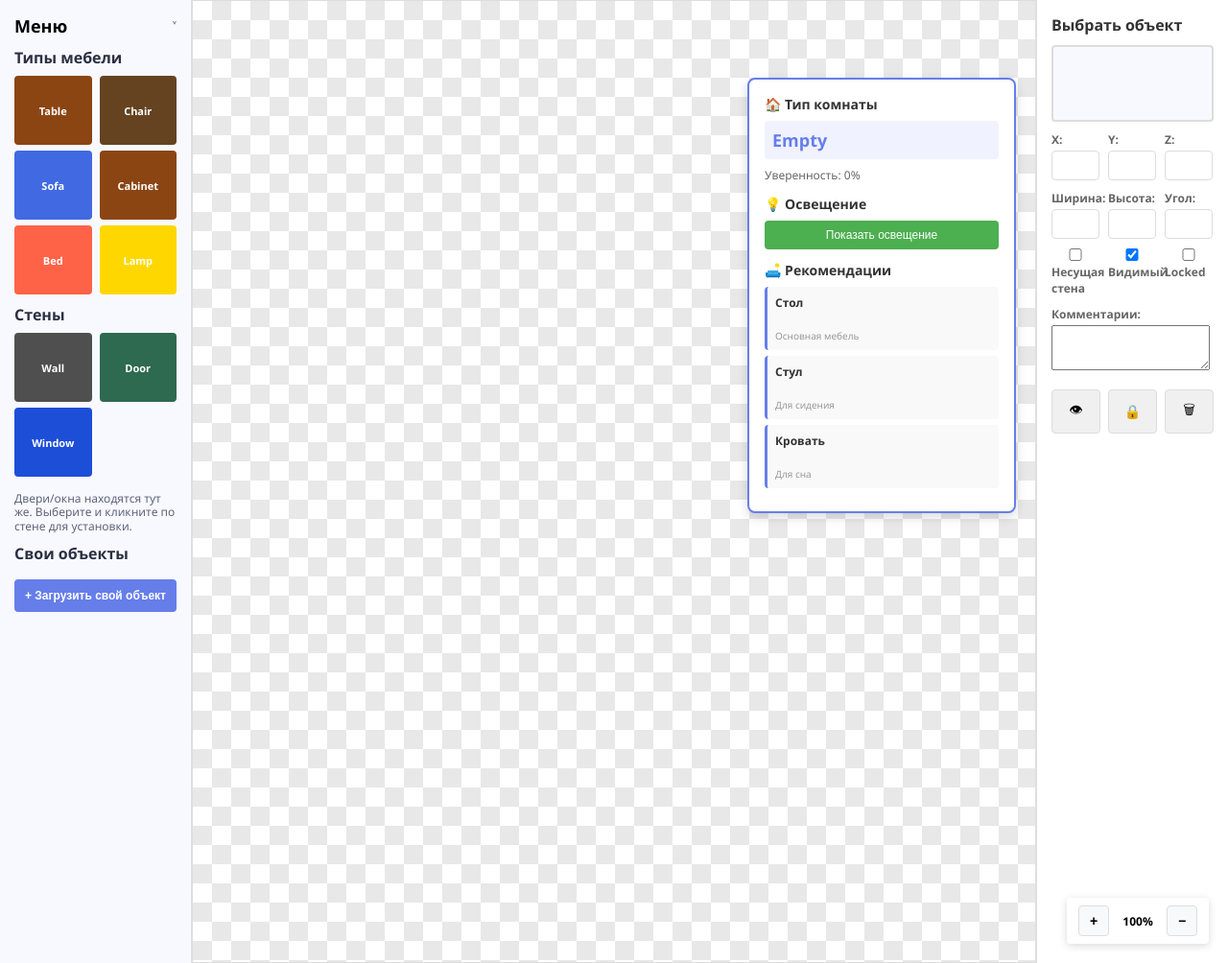
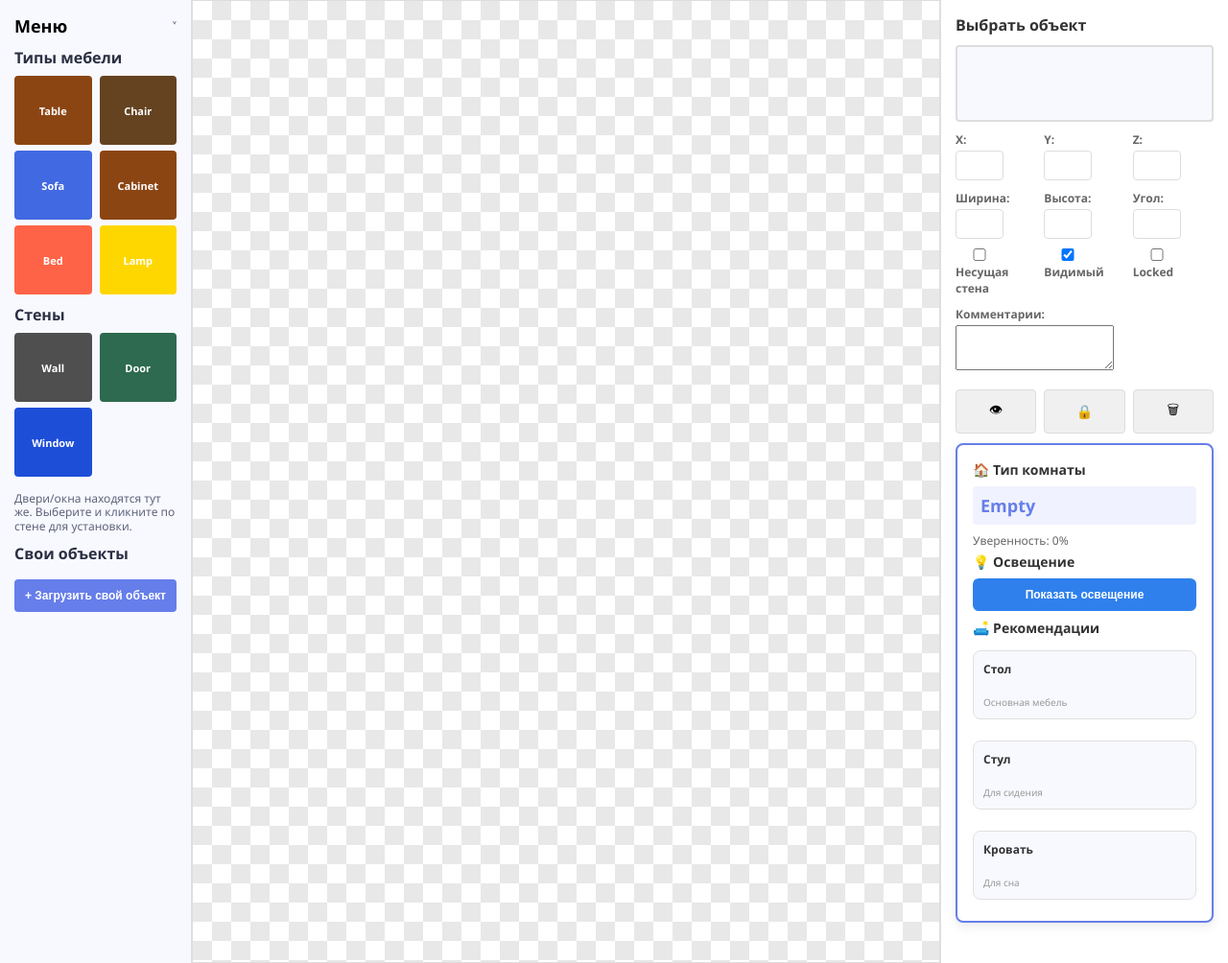
Before and after one commit to SharipovTAI/FurniturePlannerWeb, a Django app: page / in a window 1280 px wide. Shown: the part 60-1064 px from the top of the page at 96% size. Run offline with Django 5.2, Linux system fonts and the light colour scheme.

Commit message:
Добавление функционала 5 недели

```diff
--- a/static/css/style.css
+++ b/static/css/style.css
@@ -253,7 +253,7 @@ html, body {
 
 /* Inspector */
 .inspector {
-  width: 200px;
+  width: 300px;
   background: white;
   border-left: 1px solid #e0e0e0;
   padding: 15px;
@@ -505,19 +505,51 @@ html, body {
 
 /* Room Info Panel */
 .room-info-panel {
-  position: absolute;
-  right: 20px;
-  top: 80px;
-  width: 280px;
+  position: relative;
+  width: 100%;
   background: white;
   border-radius: 8px;
-  box-shadow: 0 4px 12px rgba(0, 0, 0, 0.15);
+  box-shadow: 0 4px 12px rgba(0, 0, 0, 0.08);
   padding: 16px;
-  max-height: 500px;
+  max-height: 600px;
   overflow-y: auto;
-  z-index: 100;
   border: 2px solid #667eea;
 }
+
+.room-info-panel .room-info h4 {
+  margin-top: 0;
+}
+
+.room-info-panel .recommendations {
+  list-style: none;
+  padding: 0;
+  margin: 0;
+  display: grid;
+  gap: 10px;
+}
+
+.room-info-panel .recommendations li {
+  background: #f8f9ff;
+  border: 1px solid #e0e0e0;
+  border-radius: 8px;
+  padding: 10px;
+}
+
+.room-info-panel .lighting-toggle {
+  width: 100%;
+  padding: 10px;
+  border: none;
+  border-radius: 6px;
+  background: #2f80ed;
+  color: white;
+  cursor: pointer;
+  font-weight: 700;
+}
+
+.room-info-panel .lighting-toggle:hover {
+  background: #1f6fdd;
+}
+
 
 .room-info h4 {
   margin: 12px 0 8px 0;
--- a/static/js/app.js
+++ b/static/js/app.js
@@ -49,6 +49,8 @@ let appState = {
   measureStartPoint: null,
   measurePreviewEndPoint: null,
   measureLines: [],
+  userProjects: [], // Список проектов пользователя
+  currentProjectIndex: -1, // Индекс текущего проекта в списке
 };
 
 // Modal state
@@ -68,6 +70,7 @@ async function init() {
     if (currentProjectId) {
       await loadProject(currentProjectId);
     }
+    await loadUserProjects(); // Загрузить список проектов для навигации
   }
 }
 
@@ -248,6 +251,25 @@ async function saveProject() {
   }
 }
 
+async function getUserProjects() {
+  if (!authToken) return [];
+
+  try {
+    const response = await fetch(`${API_URL}/projects/`, {
+      headers: {
+        'Authorization': `Token ${authToken}`,
+      },
+    });
+
+    if (!response.ok) throw new Error('Failed to load projects');
+    const projects = await response.json();
+    return projects;
+  } catch (error) {
+    console.error('Error loading projects:', error);
+    return [];
+  }
+}
+
 async function downloadProject() {
   if (!currentProjectId) {
     alert('No project to download');
@@ -327,6 +349,59 @@ async function loadProject(projectId) {
   } catch (error) {
     console.error('Error loading project:', error);
   }
+}
+
+async function loadUserProjects() {
+  appState.userProjects = await getUserProjects();
+  // Найти индекс текущего проекта
+  if (currentProjectId) {
+    appState.currentProjectIndex = appState.userProjects.findIndex(p => p.id === currentProjectId);
+  } else {
+    appState.currentProjectIndex = -1;
+  }
+}
+
+async function switchToProject(index) {
+  if (index < 0 || index >= appState.userProjects.length) return;
+
+  const project = appState.userProjects[index];
+  appState.currentProjectIndex = index;
+  currentProjectId = project.id;
+  localStorage.setItem('currentProjectId', currentProjectId);
+  await loadProject(project.id);
+}
+
+async function showProjectList() {
+  await loadUserProjects();
+
+  if (appState.userProjects.length === 0) {
+    alert('No projects found. Create a project first.');
+    return;
+  }
+
+  const projectList = appState.userProjects.map((project, index) =>
+    `${index + 1}. ${project.name} ${index === appState.currentProjectIndex ? '(current)' : ''}`
+  ).join('\n');
+
+  const choice = prompt(`Select project number:\n${projectList}`);
+  if (choice) {
+    const index = parseInt(choice) - 1;
+    if (index >= 0 && index < appState.userProjects.length) {
+      await switchToProject(index);
+    }
+  }
+}
+
+async function previousProject() {
+  if (appState.userProjects.length === 0) return;
+  const newIndex = appState.currentProjectIndex > 0 ? appState.currentProjectIndex - 1 : appState.userProjects.length - 1;
+  await switchToProject(newIndex);
+}
+
+async function nextProject() {
+  if (appState.userProjects.length === 0) return;
+  const newIndex = appState.currentProjectIndex < appState.userProjects.length - 1 ? appState.currentProjectIndex + 1 : 0;
+  await switchToProject(newIndex);
 }
 
 // =============== CUSTOM OBJECTS ===============
@@ -632,6 +707,7 @@ function setupCanvasEventListeners() {
   canvas.addEventListener('dragover', handleCanvasDragOver);
   canvas.addEventListener('dragleave', handleCanvasDragLeave);
   canvas.addEventListener('drop', handleCanvasDrop);
+  canvas.addEventListener('click', handleCanvasClick);
   canvas.addEventListener('click', handleCanvasMeasureClick, true);
   canvas.addEventListener('mousemove', handleCanvasMouseMove);
   canvas.addEventListener('mouseup', handleCanvasMouseUp);
@@ -645,6 +721,24 @@ function getCanvasPointerPosition(e) {
     x: e.clientX - rect.left,
     y: e.clientY - rect.top,
   };
+}
+
+function handleCanvasClick(e) {
+  // Don't handle if in measure mode or clicking on object
+  if (appState.isMeasureMode || e.target !== document.getElementById('canvas')) return;
+
+  const point = getCanvasPointerPosition(e);
+  const room = getRoomAtPoint(point);
+
+  if (room) {
+    // Clear selection and update room info for clicked room
+    appState.selectedObject = null;
+    updateInspector();
+    updateRoomInfoPanel(room);
+  } else {
+    // Clicked outside any room - show overall info
+    updateRoomInfoPanel();
+  }
 }
 
 function handleCanvasMeasureClick(e) {
@@ -1249,6 +1343,39 @@ function projectPolygon(points, axis) {
   return { min, max };
 }
 
+function isPointInPolygon(point, polygon) {
+  let inside = false;
+  for (let i = 0, j = polygon.length - 1; i < polygon.length; j = i++) {
+    const xi = polygon[i].x, yi = polygon[i].y;
+    const xj = polygon[j].x, yj = polygon[j].y;
+    if (((yi > point.y) !== (yj > point.y)) &&
+        (point.x < (xj - xi) * (point.y - yi) / (yj - yi) + xi)) {
+      inside = !inside;
+    }
+  }
+  return inside;
+}
+
+function getRoomAtPoint(point) {
+  for (const room of appState.detectedRooms) {
+    if (isPointInPolygon(point, room.polygon)) {
+      return room;
+    }
+  }
+  return null;
+}
+
+function getFurnitureInRoom(room) {
+  if (!room) return [];
+
+  return appState.canvasObjects.filter(obj => {
+    if (obj.type !== 'furniture') return false;
+
+    // Check if object center is inside room polygon
+    return isPointInPolygon({ x: obj.x, y: obj.y }, room.polygon);
+  });
+}
+
 function polygonsOverlap(polyA, polyB) {
   const polygons = [polyA, polyB];
   for (const polygon of polygons) {
@@ -1829,16 +1956,16 @@ function setupInspectorEventListeners() {
       const obj = appState.selectedObject;
 
       switch (field) {
-        case 'x': obj.x = parseFloat(fieldX.value) || obj.x; break;
-        case 'y': obj.y = parseFloat(fieldY.value) || obj.y; break;
-        case 'z': obj.z = parseInt(fieldZ.value) || obj.z; break;
-        case 'width': obj.width = parseFloat(fieldWidth.value) || obj.width; break;
-        case 'height': obj.height = parseFloat(fieldHeight.value) || obj.height; break;
-        case 'angle': obj.angle = parseInt(fieldAngle.value) || 0; break;
-        case 'bearing': obj.bearing = fieldBearing.checked; break;
-        case 'visible': obj.visible = fieldVisible.checked; break;
-        case 'locked': obj.locked = fieldLocked.checked; break;
-        case 'comment': obj.comment = fieldComment.value; break;
+        case 'x': obj.x = parseFloat(fieldX?.value) || obj.x; break;
+        case 'y': obj.y = parseFloat(fieldY?.value) || obj.y; break;
+        case 'z': obj.z = parseInt(fieldZ?.value) || obj.z; break;
+        case 'width': obj.width = parseFloat(fieldWidth?.value) || obj.width; break;
+        case 'height': obj.height = parseFloat(fieldHeight?.value) || obj.height; break;
+        case 'angle': obj.angle = parseInt(fieldAngle?.value) || 0; break;
+        case 'bearing': obj.bearing = fieldBearing?.checked; break;
+        case 'visible': obj.visible = fieldVisible?.checked; break;
+        case 'locked': obj.locked = fieldLocked?.checked; break;
+        case 'comment': obj.comment = fieldComment?.value; break;
       }
 
       saveToLocalStorage();
@@ -1847,13 +1974,14 @@ function setupInspectorEventListeners() {
   };
 
   [fieldX, fieldY, fieldZ, fieldWidth, fieldHeight, fieldAngle].forEach(field => {
+    if (!field) return;
     field.addEventListener('change', updateField(field.id.split('-')[1]));
   });
 
-  fieldBearing.addEventListener('change', updateField('bearing'));
-  fieldVisible.addEventListener('change', updateField('visible'));
-  fieldLocked.addEventListener('change', updateField('locked'));
-  fieldComment.addEventListener('change', updateField('comment'));
+  if (fieldBearing) fieldBearing.addEventListener('change', updateField('bearing'));
+  if (fieldVisible) fieldVisible.addEventListener('change', updateField('visible'));
+  if (fieldLocked) fieldLocked.addEventListener('change', updateField('locked'));
+  if (fieldComment) fieldComment.addEventListener('change', updateField('comment'));
 
   btnDelete.addEventListener('click', () => {
     if (appState.selectedObject) {
@@ -1885,27 +2013,11 @@ function setupInspectorEventListeners() {
   });
 }
 
-// =============== ZOOM ===============
-function setupZoomEventListeners() {
-  const zoomInBtn = document.getElementById('zoomInBtn');
-  const zoomOutBtn = document.getElementById('zoomOutBtn');
-  const zoomLabel = document.getElementById('zoomLabel');
-
-  zoomInBtn.addEventListener('click', () => {
-    appState.zoom = Math.min(appState.zoom + 0.1, 3);
-    zoomLabel.textContent = Math.round(appState.zoom * 100) + '%';
-  });
-
-  zoomOutBtn.addEventListener('click', () => {
-    appState.zoom = Math.max(appState.zoom - 0.1, 0.5);
-    zoomLabel.textContent = Math.round(appState.zoom * 100) + '%';
-  });
-}
 
 // =============== ROOM TYPE DETECTION ===============
-function detectRoomType() {
-  const furniture = appState.canvasObjects.filter(obj => obj.type === 'furniture');
-  const subtypes = furniture.map(f => f.subtype.toLowerCase());
+function detectRoomType(furniture = null) {
+  const furnitureList = furniture || appState.canvasObjects.filter(obj => obj.type === 'furniture');
+  const subtypes = furnitureList.map(f => f.subtype.toLowerCase());
 
   // Count furniture types
   const counts = {
@@ -1936,7 +2048,7 @@ function detectRoomType() {
   } else if (counts.cabinet >= 2) {
     roomType = 'Гардероб';
     confidence = 0.65;
-  } else if (furniture.length > 0) {
+  } else if (furnitureList.length > 0) {
     roomType = 'Неизвестная';
     confidence = 0.3;
   }
@@ -2022,7 +2134,7 @@ function analyzeLighting() {
   // Размер области анализа (подберите под свой проект)
   const width = 2000;
   const height = 1600;
-  const gridSize = 10; // чем меньше, тем точнее, но медленнее
+  const gridSize = 1; // чем меньше, тем точнее, но медленнее
   const xOffset = 0;
   const yOffset = 0;
 
@@ -2183,15 +2295,17 @@ function createStandardRoom(width, height) {
   renderCanvas();
 }
 // =============== UI UPDATES ===============
-function updateRoomInfoPanel() {
-  const roomInfo = detectRoomType();
+function updateRoomInfoPanel(room = null) {
+  const furniture = room ? getFurnitureInRoom(room) : null;
+  const roomInfo = detectRoomType(furniture);
   const infoPanelSelector = '#room-info-panel';
 
   if (!document.querySelector(infoPanelSelector)) {
     const panel = document.createElement('div');
     panel.id = 'room-info-panel';
     panel.className = 'room-info-panel';
-    document.querySelector('.canvas').appendChild(panel);
+    const inspector = document.querySelector('.inspector') || document.querySelector('.canvas');
+    if (inspector) inspector.appendChild(panel);
   }
 
   const panel = document.querySelector(infoPanelSelector);
@@ -2501,7 +2615,6 @@ function loadFromLocalStorage() {
 function setupEventListeners() {
   setupCanvasEventListeners();
   setupInspectorEventListeners();
-  setupZoomEventListeners();
   setupKeyboardEventListeners();
   setupAuthUI();
   setupCustomObjectUI();
@@ -2560,7 +2673,12 @@ function setupEventListeners() {
       } else {
         alert('Некорректные размеры. Используйте положительные числа.');
       }
-  })
+  });
+
+  // Project navigation
+  document.getElementById('menuBtn').addEventListener('click', showProjectList);
+  document.getElementById('undoBtn').addEventListener('click', previousProject);
+  document.getElementById('redoBtn').addEventListener('click', nextProject);
 }
 
 if (authToken) {
--- a/templates/index.html
+++ b/templates/index.html
@@ -10,11 +10,11 @@
     <div class="app">
         <!-- Header -->
         <div class="header">
-            <button id="menuBtn">☰</button>
+            <button id="menuBtn" title="Project list">☰</button>
             <input type="text" id="projectName" placeholder="Project name" class="project-name">
             <div class="actions">
-                <button id="undoBtn" title="Undo">←</button>
-                <button id="redoBtn" title="Redo">→</button>
+                <button id="undoBtn" title="Previous project">←</button>
+                <button id="redoBtn" title="Next project">→</button>
                 <button id="measureToolBtn" title="Рулетка">📏 Рулетка</button>
                 <button id="measureClearBtn" title="Удалить линии рулетки">🧹 Очистить</button>
                 <button id="createRoomBtn" title="Создать комнату">🏠 Создать комнату</button>
@@ -124,12 +124,6 @@
             </div>
         </div>
 
-        <!-- Zoom control -->
-        <div class="zoom">
-            <button id="zoomInBtn">+</button>
-            <span id="zoomLabel">100%</span>
-            <button id="zoomOutBtn">−</button>
-        </div>
     </div>
 
     <!-- Modal for login -->
```
Also changed, not shown: db.sqlite3.
